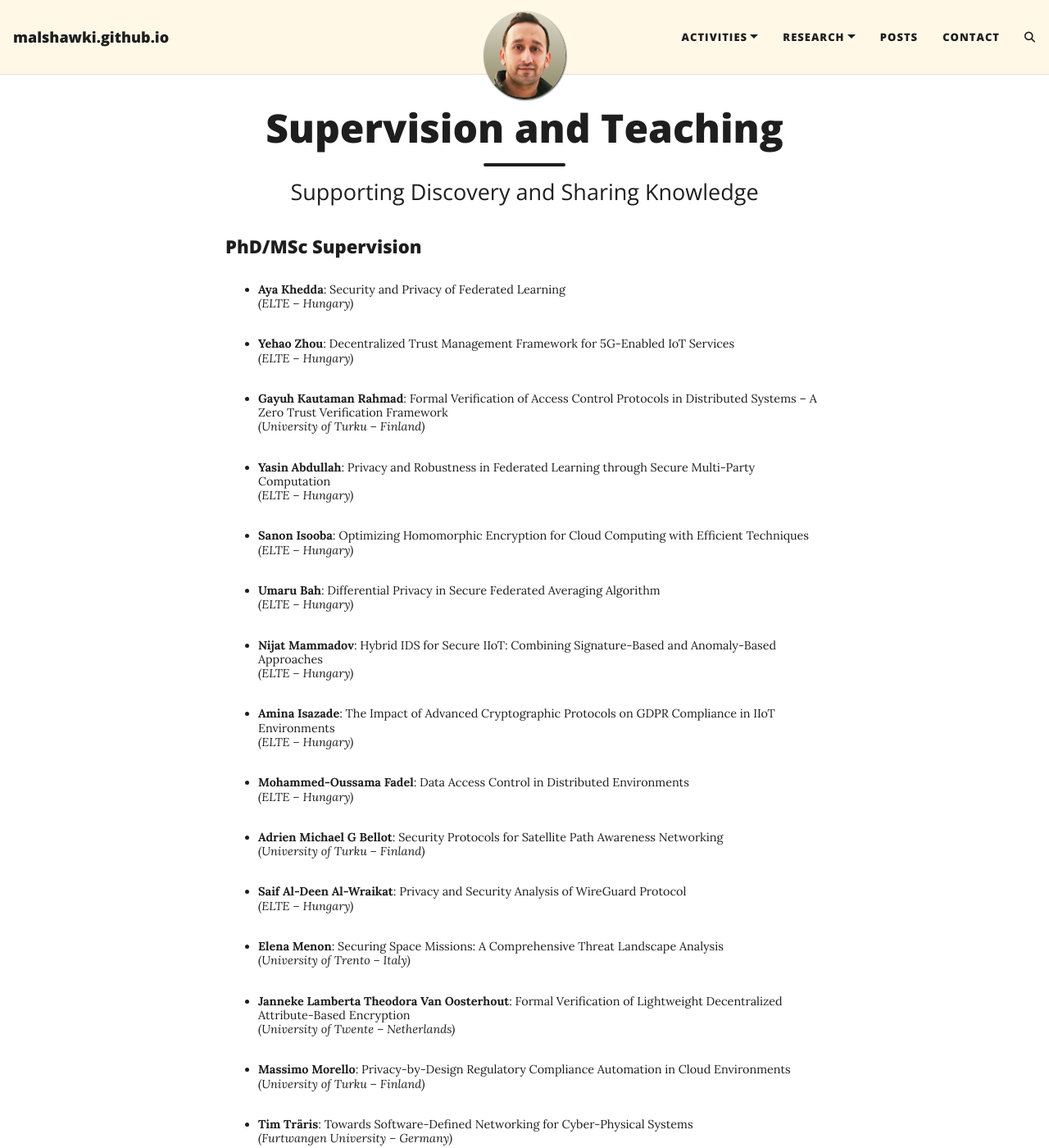
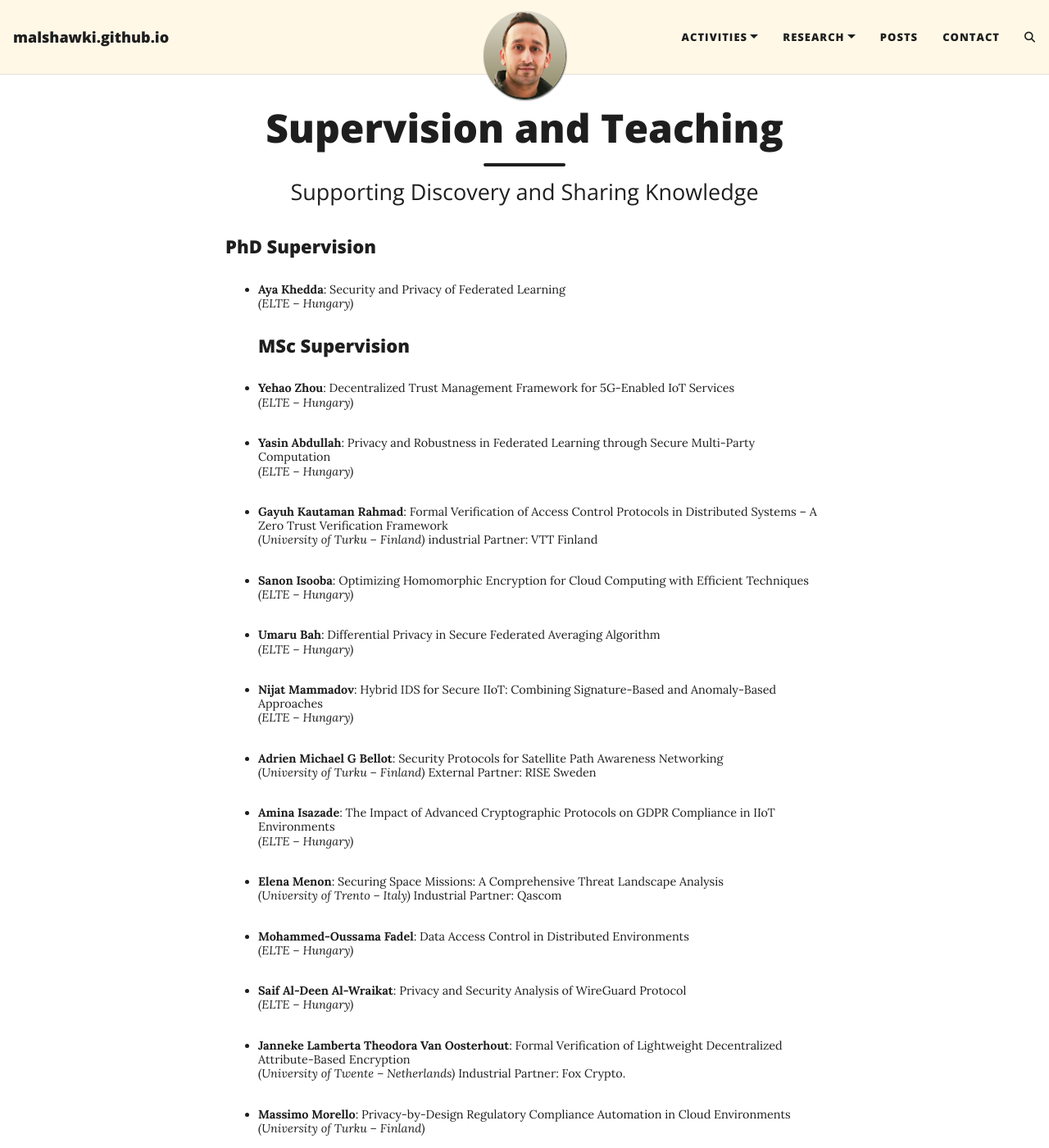
Before and after one commit to malshawki/malshawki.github.io, a Jekyll site: the page built from supervision.md, in a window 1280 px wide and 1400 px high. Shown: the whole window at 82% size. Built offline with Jekyll 4.4.1, drawn with Linux system fonts in a browser that asks for light colours; comment, search, counter and statistics services are not loaded; some of the changed text lies outside the part shown.

Commit message:
Update supervision.md

```diff
--- a/supervision.md
+++ b/supervision.md
@@ -4,19 +4,22 @@ title: Supervision and Teaching
 subtitle: Supporting Discovery and Sharing Knowledge
 ---
 
-## **PhD/MSc Supervision**
+## **PhD Supervision**
 
 - **Aya Khedda**: Security and Privacy of Federated Learning
   *(ELTE – Hungary)*
 
+  ## **MSc Supervision**
+
 - **Yehao Zhou**: Decentralized Trust Management Framework for 5G-Enabled IoT Services
+  *(ELTE – Hungary)*
+
+- **Yasin Abdullah**: Privacy and Robustness in Federated Learning through Secure Multi-Party Computation
   *(ELTE – Hungary)*
 
 - **Gayuh Kautaman Rahmad**: Formal Verification of Access Control Protocols in Distributed Systems – A Zero Trust Verification Framework
   *(University of Turku – Finland)*
-
-- **Yasin Abdullah**: Privacy and Robustness in Federated Learning through Secure Multi-Party Computation
-  *(ELTE – Hungary)*
+  industrial Partner: VTT Finland
 
 - **Sanon Isooba**: Optimizing Homomorphic Encryption for Cloud Computing with Efficient Techniques
   *(ELTE – Hungary)*
@@ -27,23 +30,27 @@ subtitle: Supporting Discovery and Sharing Knowledge
 - **Nijat Mammadov**: Hybrid IDS for Secure IIoT: Combining Signature-Based and Anomaly-Based Approaches
   *(ELTE – Hungary)*
 
+- **Adrien Michael G Bellot**: Security Protocols for Satellite Path Awareness Networking
+  *(University of Turku – Finland)*
+  External Partner: RISE Sweden
+
 - **Amina Isazade**: The Impact of Advanced Cryptographic Protocols on GDPR Compliance in IIoT Environments
   *(ELTE – Hungary)*
+
+- **Elena Menon**: Securing Space Missions: A Comprehensive Threat Landscape Analysis
+  *(University of Trento – Italy)*
+  Industrial Partner: Qascom
 
 - **Mohammed-Oussama Fadel**: Data Access Control in Distributed Environments
   *(ELTE – Hungary)*
 
-- **Adrien Michael G Bellot**: Security Protocols for Satellite Path Awareness Networking
-  *(University of Turku – Finland)*
-
 - **Saif Al-Deen Al-Wraikat**: Privacy and Security Analysis of WireGuard Protocol
   *(ELTE – Hungary)*
 
-- **Elena Menon**: Securing Space Missions: A Comprehensive Threat Landscape Analysis
-  *(University of Trento – Italy)*
 
 - **Janneke Lamberta Theodora Van Oosterhout**: Formal Verification of Lightweight Decentralized Attribute-Based Encryption
   *(University of Twente – Netherlands)*
+  Industrial Partner: Fox Crypto.
 
 - **Massimo Morello**: Privacy-by-Design Regulatory Compliance Automation in Cloud Environments
   *(University of Turku – Finland)*
@@ -55,6 +62,11 @@ subtitle: Supporting Discovery and Sharing Knowledge
   *(ELTE – Hungary)*
 
 - **Rauf Huseynov**: Analysis of the Problems of Establishing Reliable Secure Systems on Computer Networks
+  *(ELTE – Hungary)*
+
+## **BSc Supervision**
+
+- **Mariam Azab**: Enhancing Healthcare Data Security through Attribute-Based Encryption in a Web-based Patient Management System
   *(ELTE – Hungary)*
 
 ---
```
